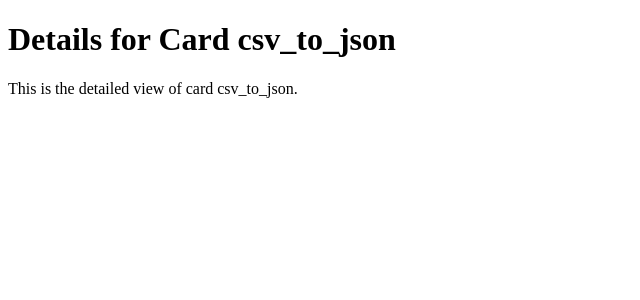
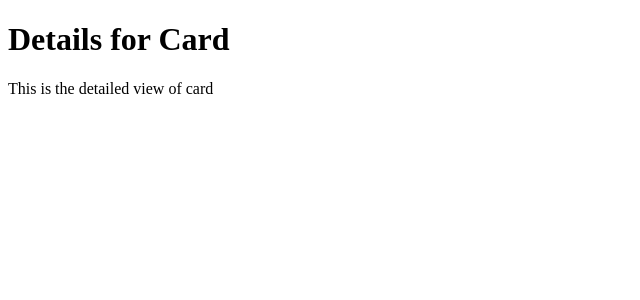
Before and after one commit to CustomAP/dev-utils-vs-code-extension, a React (Create React App) app in the folder web/: page /card/csv_to_json in a window 1280 px wide. Shown: the top 300 px of the page, without its empty margins (0-640 px from the left). Built offline with nearby package versions, Linux system fonts and the light colour scheme.

Commit message:
add tools

```diff
--- a/web/src/App.tsx
+++ b/web/src/App.tsx
@@ -1,7 +1,7 @@
 import React from "react";
 import { BrowserRouter as Router, Route, Routes } from "react-router-dom";
 import CardGrid from "./home/CardGrid"; // The card grid component
-import CardDetail from "./tools/CardDetail"; // The detail page for individual cards
+import CSVToJSON from "./tools/csv_to_json"; // The detail page for individual cards
 
 const App = () => {
   return (
@@ -9,7 +9,7 @@ const App = () => {
       <Router>
         <Routes>
           <Route path="/" element={<CardGrid />} />
-          <Route path="/card/:id" element={<CardDetail />} />
+          <Route path="/card/csv_to_json" element={<CSVToJSON />} />
           <Route path="*" element={<CardGrid />} />
         </Routes>
       </Router>
--- a/web/src/home/CardGrid.tsx
+++ b/web/src/home/CardGrid.tsx
@@ -3,25 +3,38 @@ import { Card, Elevation } from "@blueprintjs/core";
 import { useNavigate } from "react-router-dom";
 import "./CardGrid.css";
 
+const tools = [
+  {
+    id: "csv_to_json",
+    name: "CSV to JSON",
+    description: "Convert CSV to JSON",
+  },
+  {
+    id: "json_to_csv",
+    name: "JSON to CSV",
+    description: "Convert JSON to CSV",
+  },
+];
+
 const CardGrid = () => {
   const navigate = useNavigate();
 
-  const handleCardClick = (id: number) => {
+  const handleCardClick = (id: string) => {
     navigate(`/card/${id}`);
   };
 
   return (
     <div className="card-grid">
-      {[1, 2, 3, 4, 5, 6].map((item) => (
+      {tools.map((item) => (
         <Card
-          key={item}
+          key={item.id}
           elevation={Elevation.TWO}
           className="card-item"
           interactive={true}
-          onClick={() => handleCardClick(item)}
+          onClick={() => handleCardClick(item.id)}
         >
-          <h3>Card {item}</h3>
-          <p>This is a description for card {item}.</p>
+          <h3>{item.name}</h3>
+          <p>{item.description}</p>
         </Card>
       ))}
     </div>
--- a/web/src/tools/CardDetail.tsx
+++ /dev/null
@@ -1,15 +0,0 @@
-import React from "react";
-import { useParams } from "react-router-dom";
-
-const CardDetail = () => {
-  const { id } = useParams();
-
-  return (
-    <div>
-      <h1>Details for Card {id}</h1>
-      <p>This is the detailed view of card {id}.</p>
-    </div>
-  );
-};
-
-export default CardDetail;
--- /dev/null
+++ b/web/src/tools/csv_to_json/index.tsx
@@ -0,0 +1,12 @@
+import React from "react";
+
+const CSVToJSON = () => {
+  return (
+    <div>
+      <h1>Details for Card</h1>
+      <p>This is the detailed view of card</p>
+    </div>
+  );
+};
+
+export default CSVToJSON;
```
